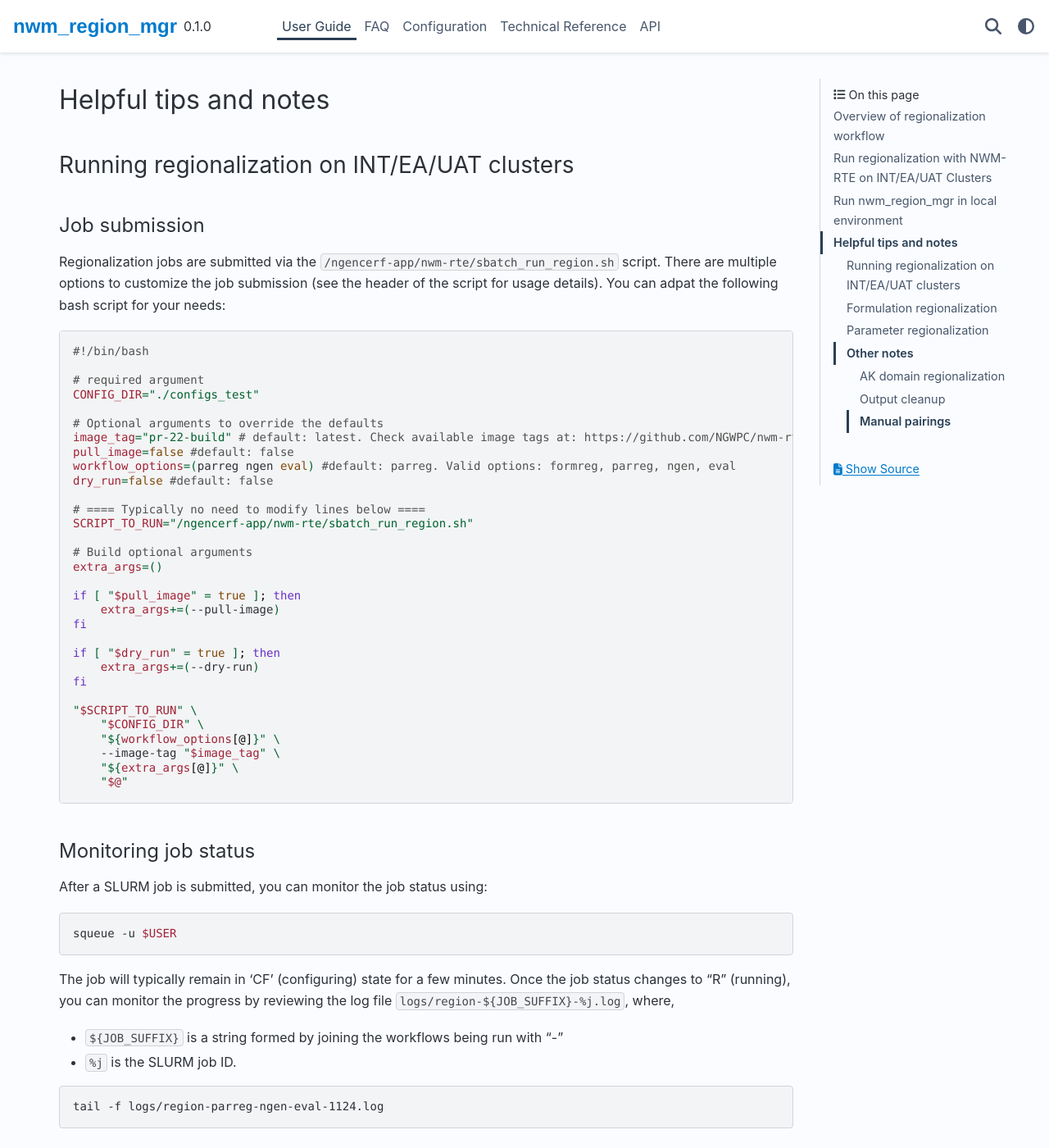
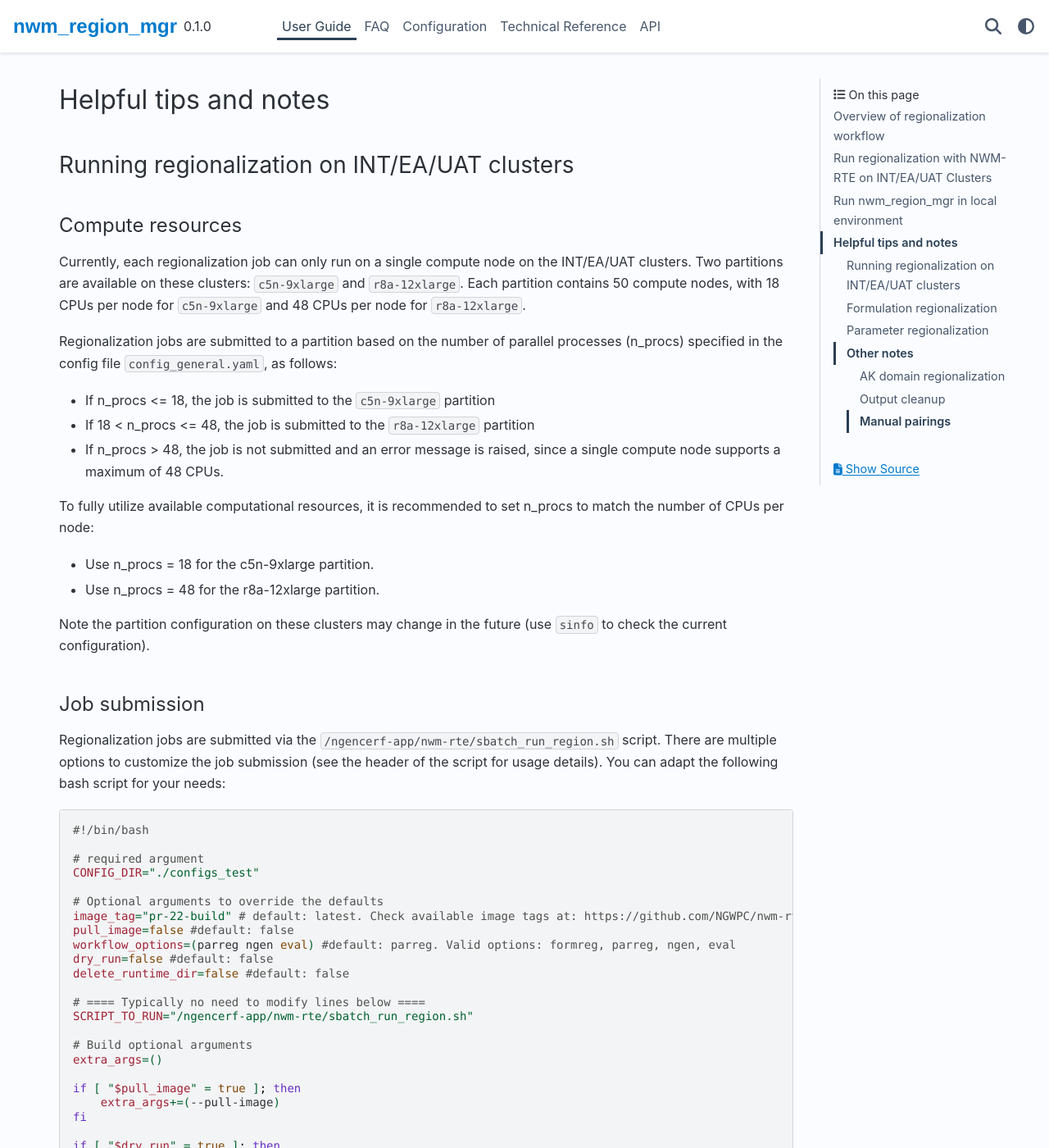
Before and after one commit to NGWPC/nwm-region-mgr, a Sphinx documentation site: the page built from docs/source/user_guide.md, in a window 1280 px wide and 1400 px high, scrolled down 10848 px. Shown: the whole window at 82% size. Built offline with Sphinx 7.4.7 and the PyData theme 0.15.4, drawn with Linux system fonts in a browser that asks for light colours; some of the changed text lies outside the part shown.

Commit message:
add notes in users guide regarding compute resources and n_procs

````diff
--- a/docs/source/user_guide.md
+++ b/docs/source/user_guide.md
@@ -345,9 +345,28 @@ Outputs from evaluation can be found in *[output_dir]* as specified in **config_
 
 ### Running regionalization on INT/EA/UAT clusters
 
+#### Compute resources
+
+Currently, each regionalization job can only run on a single compute node on the INT/EA/UAT clusters. Two partitions
+are available on these clusters: `c5n-9xlarge` and `r8a-12xlarge`. Each partition contains 50 compute nodes, with 18
+CPUs per node for `c5n-9xlarge` and 48 CPUs per node for `r8a-12xlarge`.
+
+Regionalization jobs are submitted to a partition based on the number of parallel processes (n_procs) specified in
+the config file `config_general.yaml`, as follows:
+- If n_procs <= 18, the job is submitted to the `c5n-9xlarge` partition
+- If 18 < n_procs <= 48, the job is submitted to the `r8a-12xlarge` partition
+- If n_procs > 48, the job is not submitted and an error message is raised, since a single compute node supports
+  a maximum of 48 CPUs.
+
+To fully utilize available computational resources, it is recommended to set n_procs to match the number of CPUs per node:
+- Use n_procs = 18 for the c5n-9xlarge partition.
+- Use n_procs = 48 for the r8a-12xlarge partition.
+
+Note the partition configuration on these clusters may change in the future (use `sinfo` to check the current configuration).
+
 #### Job submission
 Regionalization jobs are submitted via the `/ngencerf-app/nwm-rte/sbatch_run_region.sh` script. There are multiple options to
-customize the job submission (see the header of the script for usage details). You can adpat the following bash script
+customize the job submission (see the header of the script for usage details). You can adapt the following bash script
 for your needs:
 
 ```bash
@@ -361,6 +380,7 @@ image_tag="pr-22-build" # default: latest. Check available image tags at: https:
 pull_image=false #default: false
 workflow_options=(parreg ngen eval) #default: parreg. Valid options: formreg, parreg, ngen, eval
 dry_run=false #default: false
+delete_runtime_dir=false #default: false
 
 # ==== Typically no need to modify lines below ====
 SCRIPT_TO_RUN="/ngencerf-app/nwm-rte/sbatch_run_region.sh"
@@ -374,6 +394,10 @@ fi
 
 if [ "$dry_run" = true ]; then
     extra_args+=(--dry-run)
+fi
+
+if [ "$delete_runtime_dir" = true ]; then
+    extra_args+=(--delete-runtime-dir)
 fi
 
 "$SCRIPT_TO_RUN" \
````
